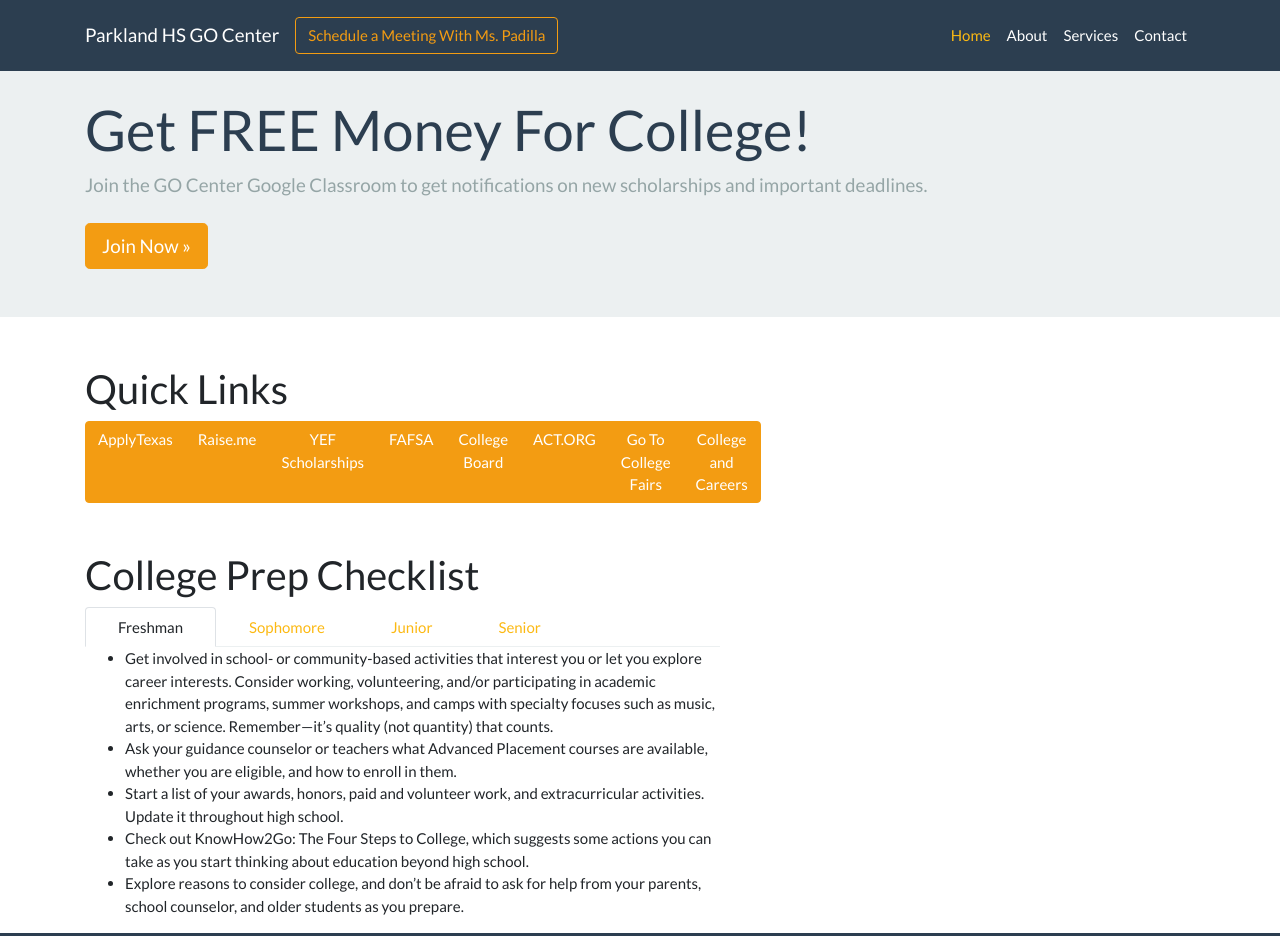
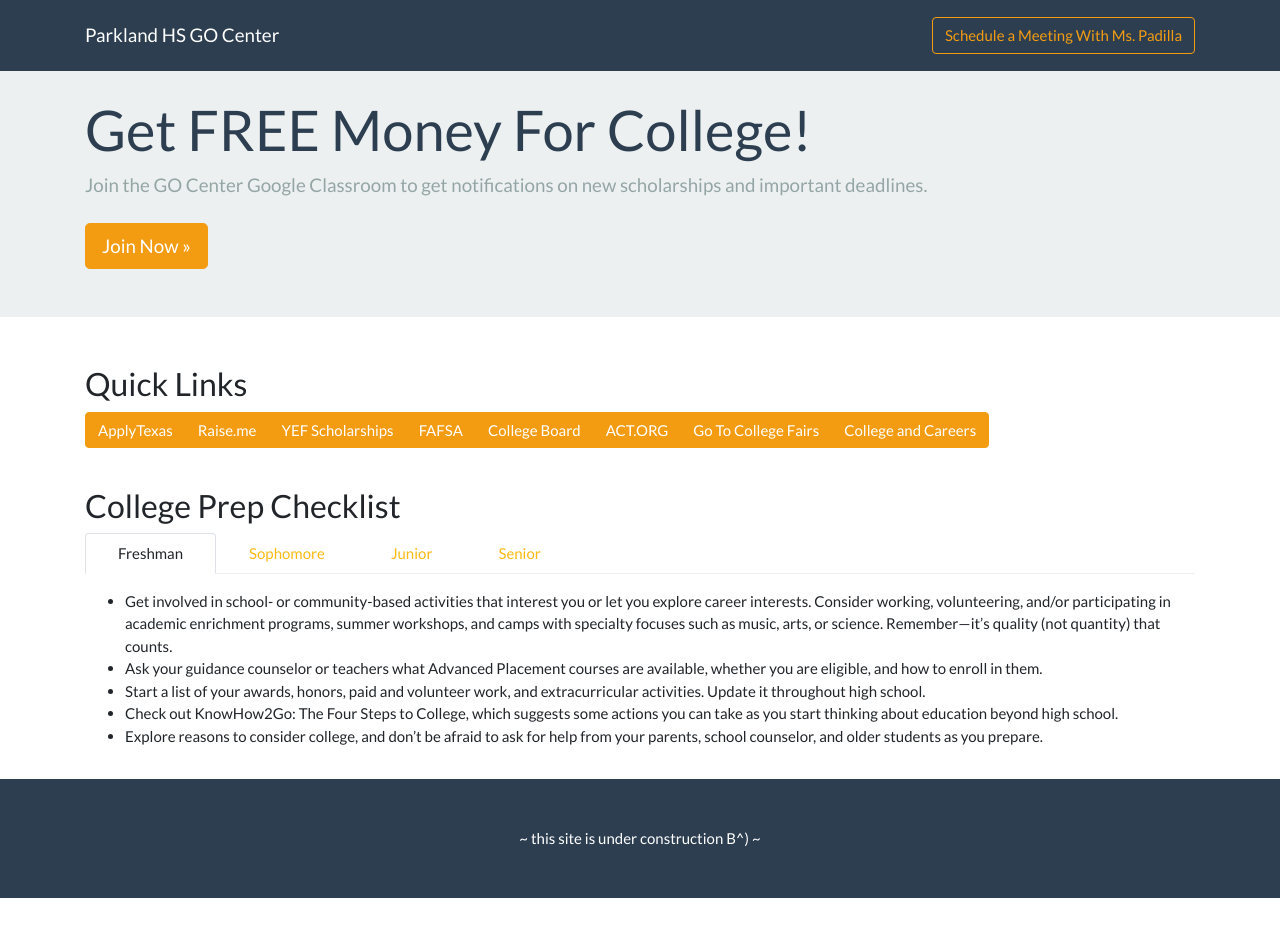
Before and after one commit to sanchovi/phsgocenter, a website: page index.html in a window 1280 px wide. Shown: the top 936 px of the page. After the commit the page ends 898 px from the top, so only its background shows below. Drawn offline with Linux system fonts and the light colour scheme.

Commit message:
Edited spacing for tabbed content

```diff
--- a/index.html
+++ b/index.html
@@ -25,28 +25,6 @@
     <div class="container">
       <a class="navbar-brand" href="#">Parkland HS GO Center</a>
       <a class="btn btn-outline-warning" href="https://calendly.com/" role="button">Schedule a Meeting With Ms. Padilla</a>
-
-      <!-- <button class="navbar-toggler" type="button" data-toggle="collapse" data-target="#navbarResponsive" aria-controls="navbarResponsive" aria-expanded="false" aria-label="Toggle navigation">
-        <span class="navbar-toggler-icon"></span>
-      </button> -->
-      <div class="collapse navbar-collapse" id="navbarResponsive">
-        <ul class="navbar-nav ml-auto">
-          <li class="nav-item active">
-            <a class="nav-link" href="#">Home
-              <span class="sr-only">(current)</span>
-            </a>
-          </li>
-          <li class="nav-item">
-            <a class="nav-link" href="#">About</a>
-          </li>
-          <li class="nav-item">
-            <a class="nav-link" href="#">Services</a>
-          </li>
-          <li class="nav-item">
-            <a class="nav-link" href="#">Contact</a>
-          </li>
-        </ul>
-      </div>
     </div>
   </nav>
 
@@ -65,9 +43,9 @@
 
   <div class="container">
     <div class="row">
-      <div class="col-lg-7">
+      <div class="col-lg-12">
 
-        <h2> Quick Links </h2>
+        <h3> Quick Links </h3>
 
       <div class="btn-group" role="group" aria-label="Button group example">
         <a class="btn btn-warning" href="https://www.applytexas.org/" role="button">ApplyTexas</a>
@@ -86,9 +64,9 @@
 
 <div class="container">
   <div class="row">
-    <div class="col-lg-7 ">
+    <div class="col-lg-12">
 
-      <h2> <br> College Prep Checklist</h2>
+      <h3> <br> College Prep Checklist</h3>
 
       <ul class="nav nav-tabs">
       <li class="nav-item">
@@ -103,8 +81,8 @@
       <li class="nav-item">
         <a class="nav-link" data-toggle="tab" href="#senior">Senior</a>
       </li>
+    </ul>
 
-    </ul>
     <div id="myTabContent" class="tab-content">
       <div class="tab-pane fade show active" id="freshman">
         <ul>
```
Also changed, not shown: css/bootstrap.css, 1 other file.
